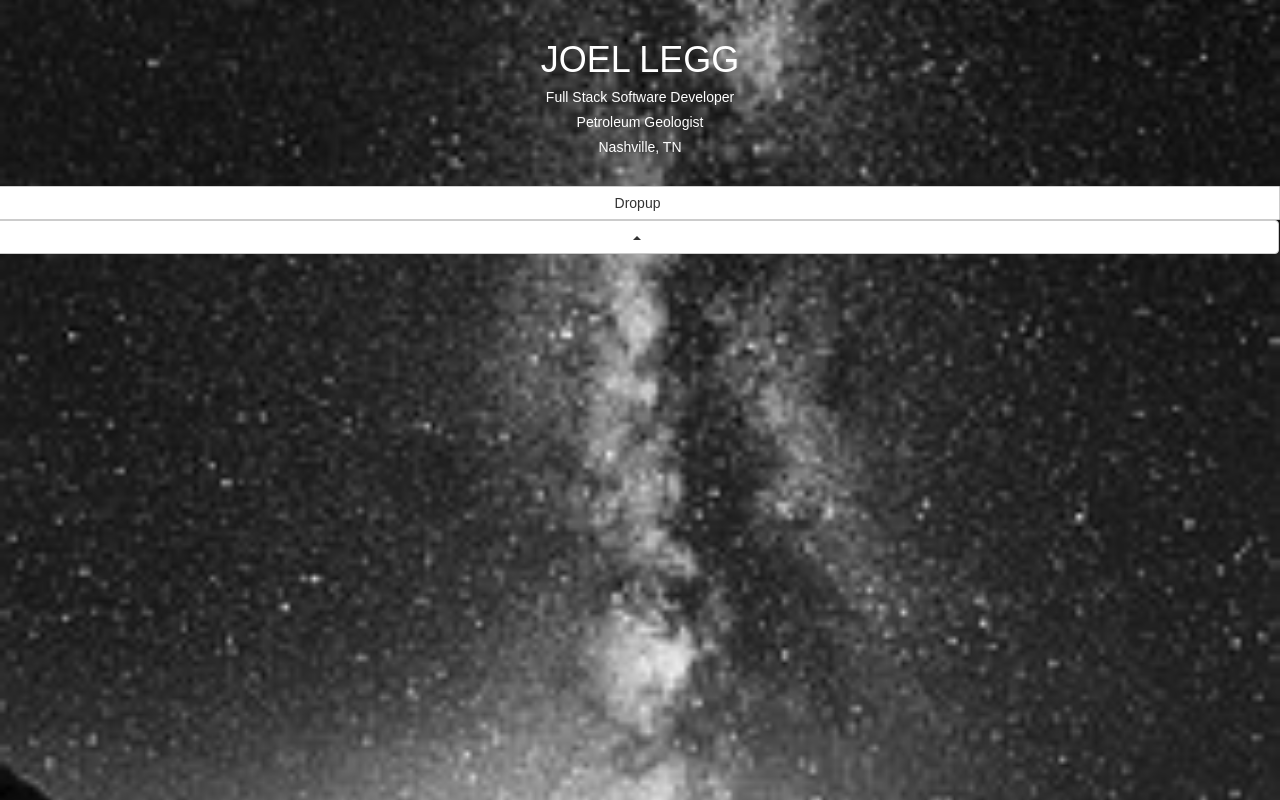
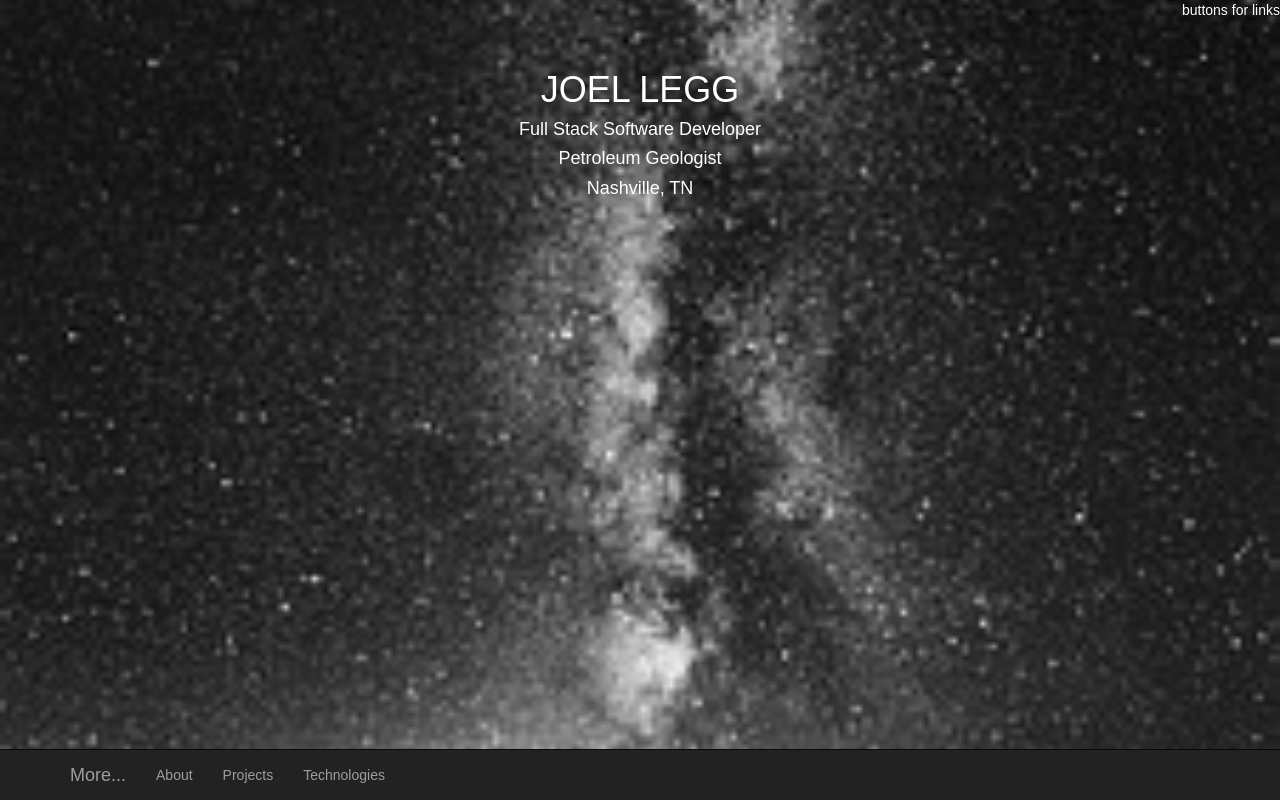
Before and after one commit to joellegg/joellegg-portfolio-react, a React (Create React App) app: page / in a window 1280 px wide. Built offline with nearby package versions, Linux system fonts and the light colour scheme.

Commit message:
switched navbar and added div for links

```diff
--- a/src/App.css
+++ b/src/App.css
@@ -7,3 +7,8 @@
 
 .App-intro {
   font-size: large; }
+
+.links-right {
+  display: flex;
+  justify-content: flex-end;
+  color: white; }
--- a/src/App.js
+++ b/src/App.js
@@ -1,29 +1,35 @@
 import React, { Component } from 'react';
-import { ButtonToolbar, ButtonGroup, SplitButton, MenuItem } from 'react-bootstrap';
+import { Navbar, Nav, NavItem, NavDropdown, ButtonToolbar, ButtonGroup, SplitButton, MenuItem } from 'react-bootstrap';
 import './App.css';
 
 class App extends Component {
   render() {
     return (
       <div>
+        <div className="links-right">
+          <p>buttons for links</p>
+        </div>
         <div className="App App-header">
           <h1>JOEL LEGG</h1>
-          <h5>Full Stack Software Developer</h5>
-          <h5>Petroleum Geologist</h5>
-          <h5>Nashville, TN</h5>
+          <h4>Full Stack Software Developer</h4>
+          <h4>Petroleum Geologist</h4>
+          <h4>Nashville, TN</h4>
         </div>
-        <ButtonToolbar>
-          <ButtonGroup vertical block>
-            <SplitButton title="Dropup" dropup id="split-button-dropup">
-              <MenuItem eventKey="1">Action</MenuItem>
-              <MenuItem eventKey="2">Another action</MenuItem>
-              <MenuItem eventKey="3">Something else here</MenuItem>
-              <MenuItem divider />
-              <MenuItem eventKey="4">Separated link</MenuItem>
-            </SplitButton>
-          </ButtonGroup>
-        </ButtonToolbar>
-
+        <Navbar inverse collapseOnSelect fixedBottom>
+          <Navbar.Header>
+            <Navbar.Brand>
+              <a href="#">More...</a>
+            </Navbar.Brand>
+            <Navbar.Toggle />
+          </Navbar.Header>
+          <Navbar.Collapse>
+            <Nav>
+              <NavItem eventKey={1} href="#">About</NavItem>
+              <NavItem eventKey={2} href="#">Projects</NavItem>
+              <NavItem eventKey={1} href="#">Technologies</NavItem>
+            </Nav>
+          </Navbar.Collapse>
+        </Navbar>
       </div>
     );
   }
--- a/src/App.scss
+++ b/src/App.scss
@@ -10,3 +10,9 @@
 .App-intro {
   font-size: large;
 }
+
+.links-right {
+  display: flex;
+  justify-content: flex-end;
+  color: white;
+}
```
